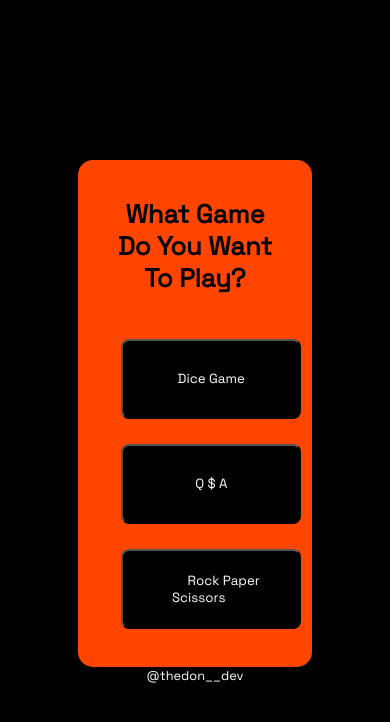
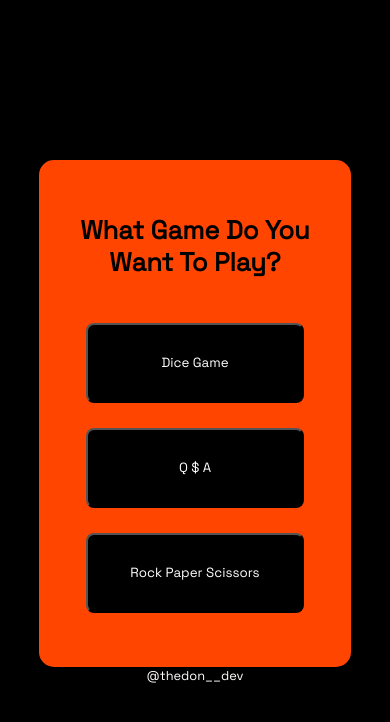
Before and after one commit to thedon-dev/All-Games-App, a plain HTML site: page index.html in a window 390 px wide. Drawn offline with Linux system fonts and the light colour scheme.

Commit message:
container

```diff
--- a/mainPage/style.css
+++ b/mainPage/style.css
@@ -73,3 +73,9 @@ p {
     /* font-weight: bold; */
     text-align: center;
 }
+
+@media (max-width: 550px) {
+    .container {
+        width: 80%;
+    }
+}
```
